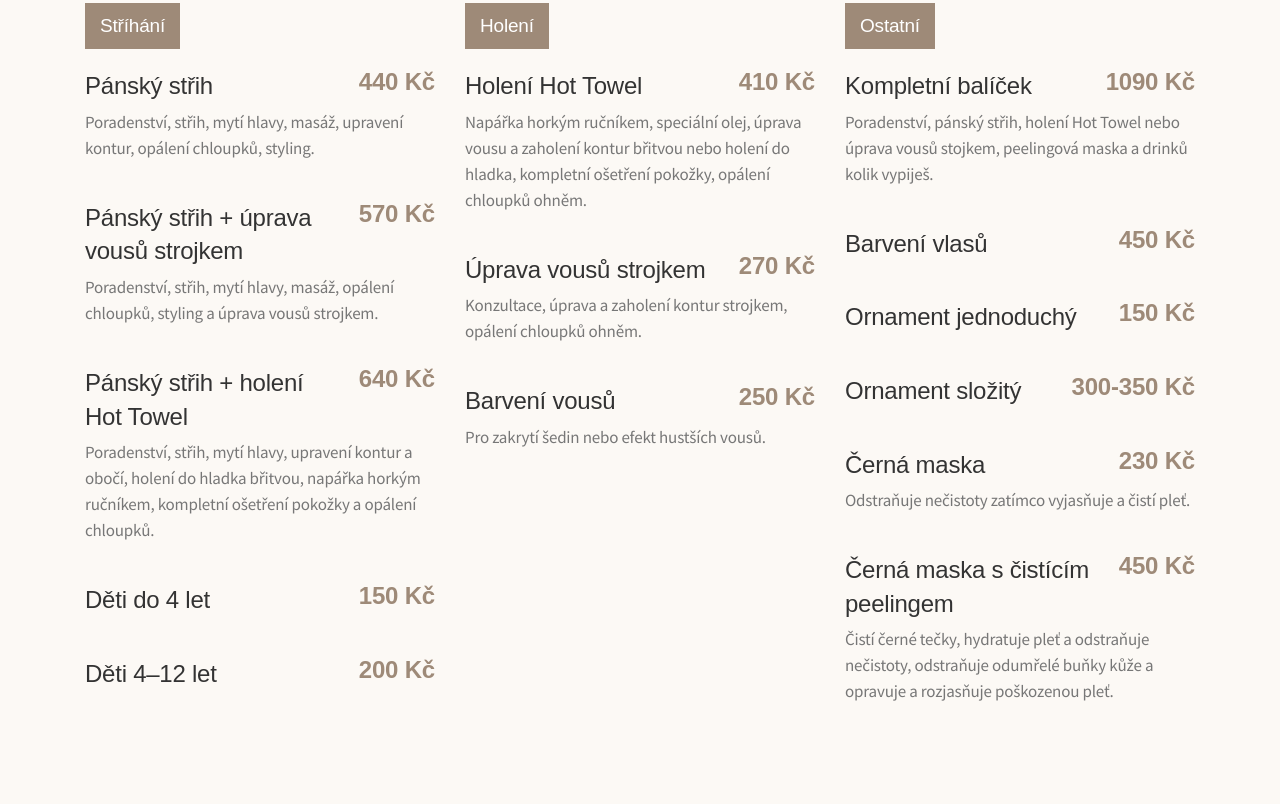
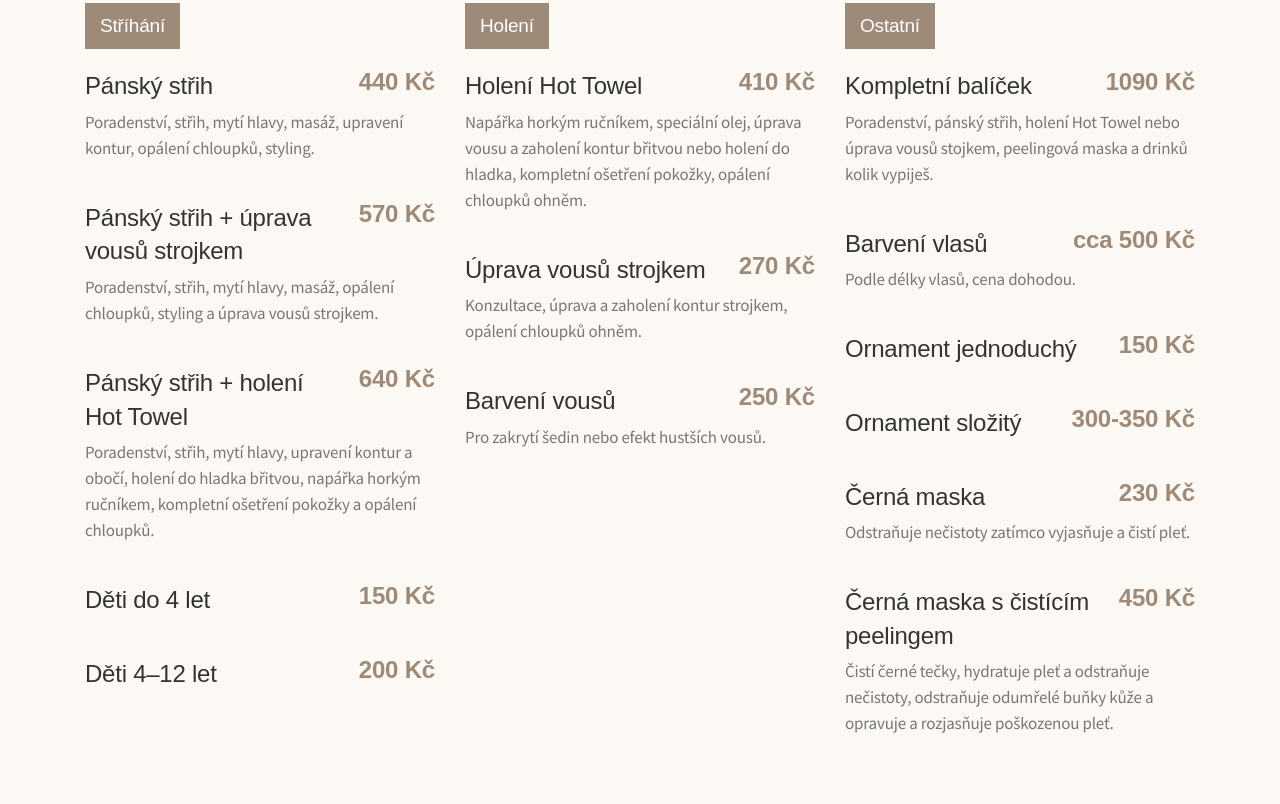
Before and after one commit to kafejo/mariravat-web, a plain HTML site: page index.html in a window 1280 px wide. Shown: the part 2157-2961 px from the top of the page. Drawn offline with nearby package versions, Linux system fonts and the light colour scheme; files whose address does not match are found by name; a web font is replaced by a local one.

Commit message:
Adjust pricing

```diff
--- a/index.html
+++ b/index.html
@@ -353,7 +353,8 @@
                                 </li>
                                 <li>
                                     <h4>Barvení vlasů</h4>
-                                    <span class="price">450 Kč</span>
+                                    <p>Podle délky vlasů, cena dohodou.</p>
+                                    <span class="price">cca 500 Kč</span>
                                 </li>
                                 <li>
                                     <h4>Ornament jednoduchý</h4>
```
Also changed, not shown: 1 other file.
